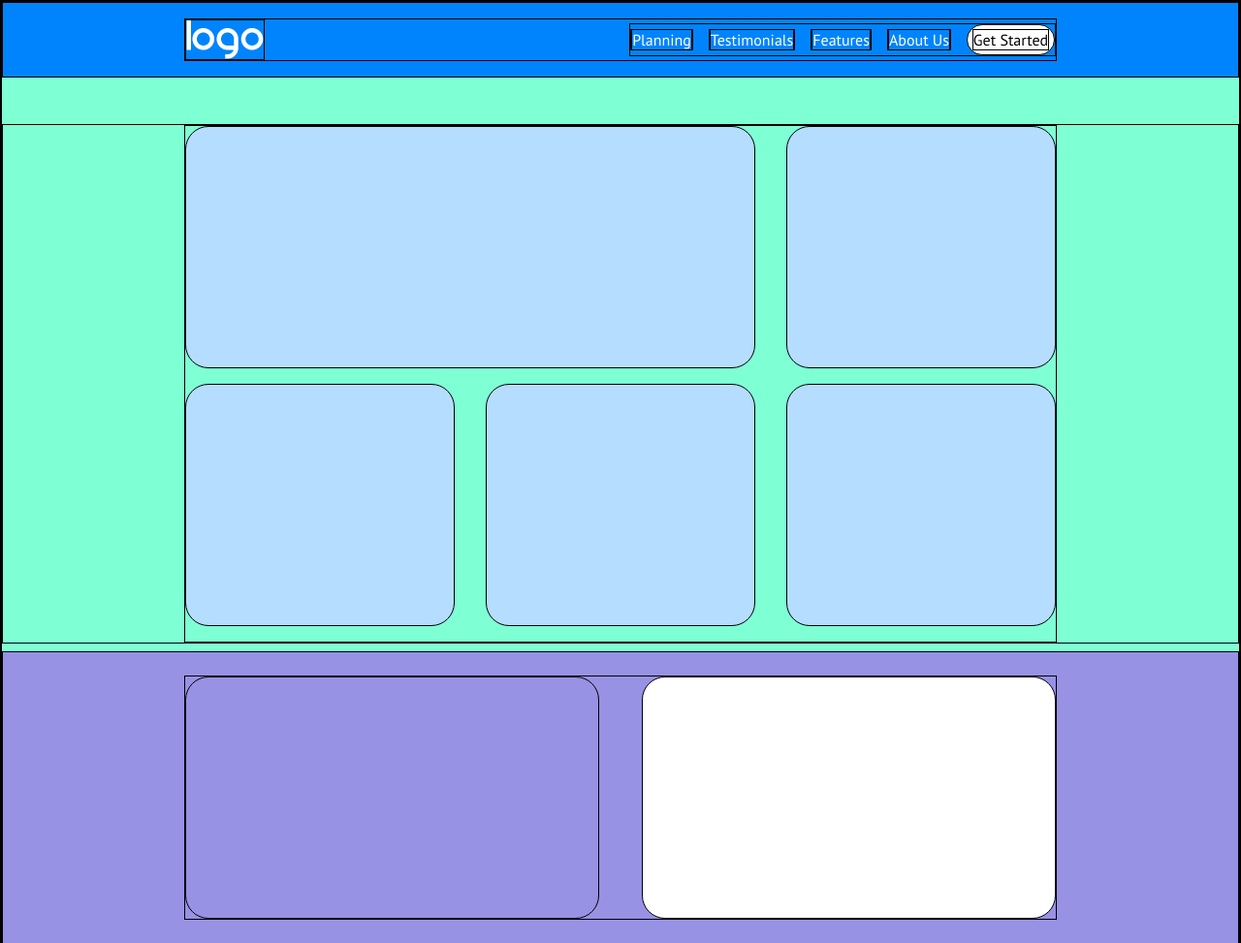
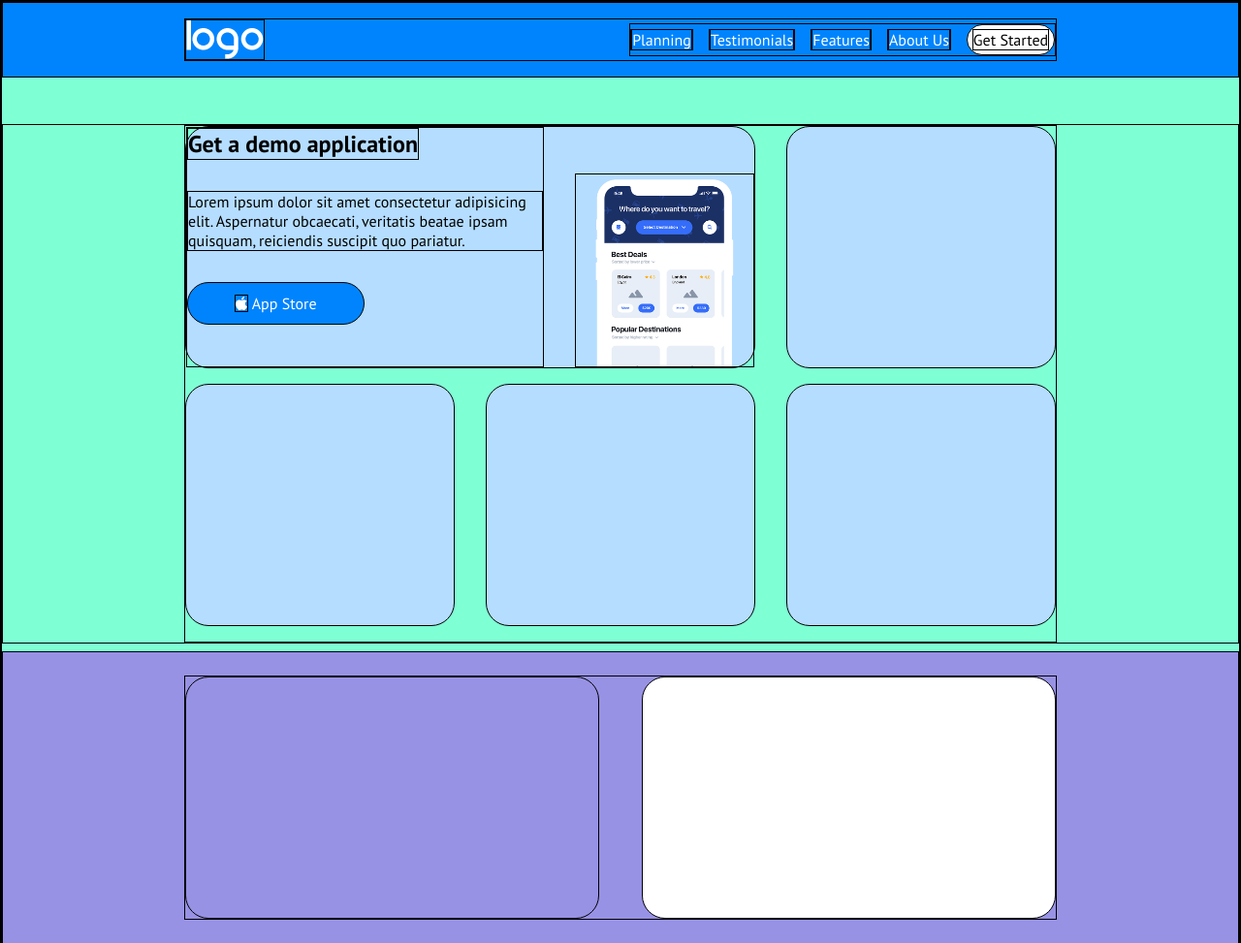
Before and after one commit to SalvoBevilacqua/htmlcss-responsive-layout, a plain HTML site: page index.html in a window 1280 px wide. Shown: the top 973 px of the page at 97% size. Drawn offline with Linux system fonts and the light colour scheme.

Commit message:
wip:demo

```diff
--- a/css/responsive.css
+++ b/css/responsive.css
@@ -27,12 +27,37 @@
 }
 
 /* DEMO */
+@media screen and (max-width: 480px){
+    .image {
+        width: 100%;
+        min-height: 300px;
+    }
+}
+
 @media screen and (min-width: 481px) {
+    .demo .text {
+        width: 100%;
+    }
+    .image {
+        width: 50%;
+        height: 200px;
+    }
     .demo .card {
         width: calc(100% / 3 - 4rem / 3);
     }
-    .demo .first {
+    #major {
         width: calc(100% - (100% / 3 - 4rem / 3) - 2rem);
+    }
+}
+
+@media screen and (min-width: 769px) {
+    .image {
+        width: 50%;
+        align-self: flex-end;
+        height: 200px;
+    }
+    #major {
+        flex-direction: row;
     }
 }
 
--- a/css/style.css
+++ b/css/style.css
@@ -46,7 +46,6 @@ body {
     text-align: center;
     border-radius: 1.5rem;
     margin-bottom: 1rem;
-    /* margin-bottom: 1rem; */
     /* DEBUG */
     min-height: 250px;
 }
@@ -76,7 +75,7 @@ header i {
     border-radius: 1rem;
 }
 
-/* MAIN */
+/* MAIN----------------- */
 
 /* DEMO */
 .demo {
@@ -84,7 +83,39 @@ header i {
 }
 
 .demo .card {
+    text-align: center;
+    padding: 1.2rem;
     background-color: var(--background_demo_card);
+}
+
+.demo .text {
+    display: flex;
+    flex-direction: column;
+    align-items: flex-start;
+    gap: 2rem;
+    text-align: left;
+}
+
+#major {
+    display: flex;
+    flex-direction: column;
+    gap: 2rem;
+    padding: 0;
+}
+
+.image {
+    background-image: url(../img/phone.png);
+    background-size: contain;
+    background-repeat: no-repeat;
+    background-position: bottom;
+}
+
+.demo .button {
+    text-align: center;
+    padding: .7rem 3rem;
+    border-radius: 2rem;
+    color: white;
+    background-color: var(--background_header);
 }
 
 /* PLANNING */
--- a/index.html
+++ b/index.html
@@ -36,7 +36,17 @@
         <!-- DEMO -->
         <section class="demo">
             <div class="container flex">
-                <div class="card first"></div>
+                <div class="card" id="major">
+                    <div class="text">
+                        <h2>Get a demo application</h2>
+                        <p>Lorem ipsum dolor sit amet consectetur adipisicing elit. Aspernatur obcaecati, veritatis beatae ipsam quisquam, reiciendis suscipit quo pariatur.</p>
+                        <span class="button">
+                            <i class="fa-brands fa-apple" style="color: #ffffff;"></i>
+                            App Store
+                        </span>
+                    </div>
+                    <div class="image"></div>
+                </div>
                 <div class="card"></div>
                 <div class="card"></div>
                 <div class="card"></div>
```
